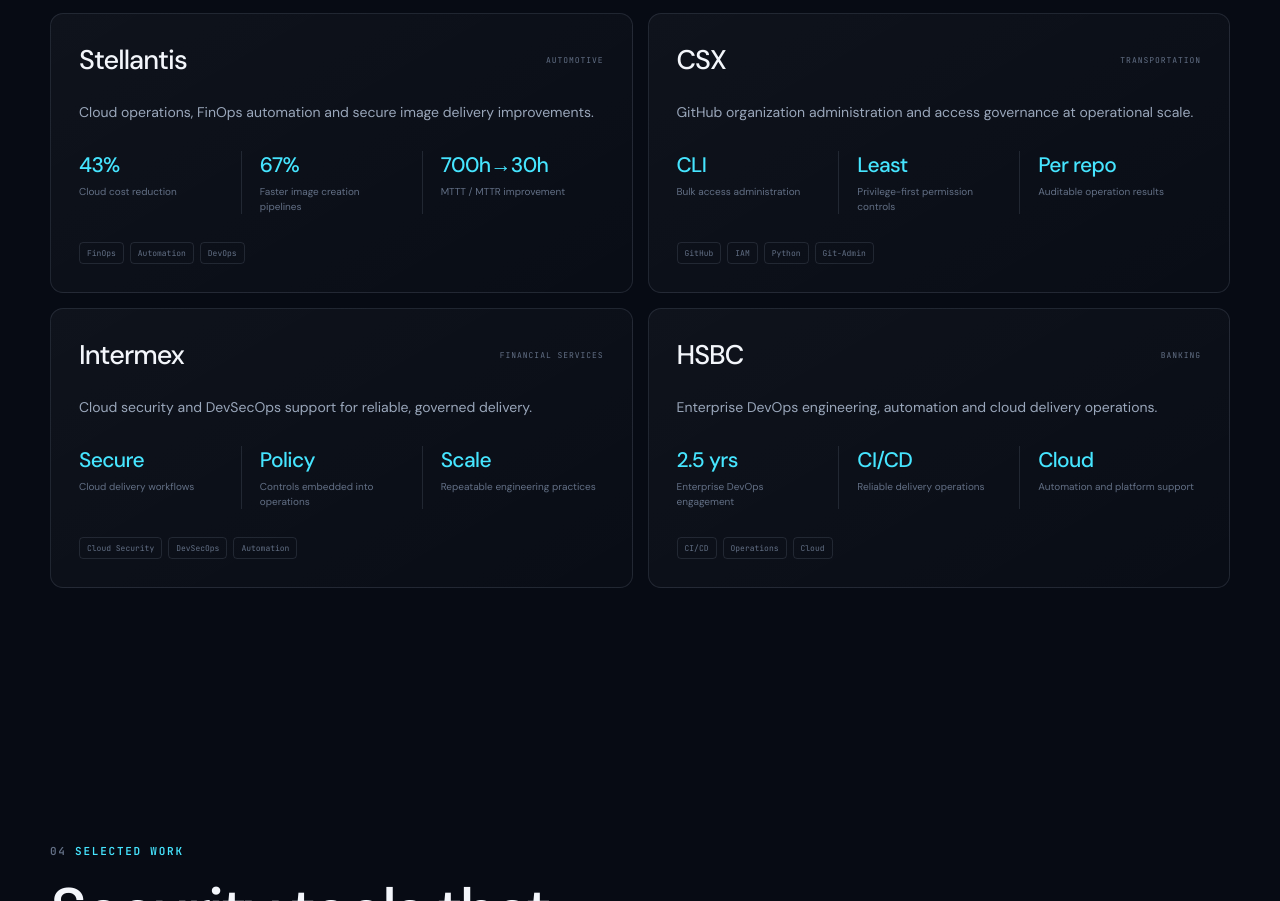
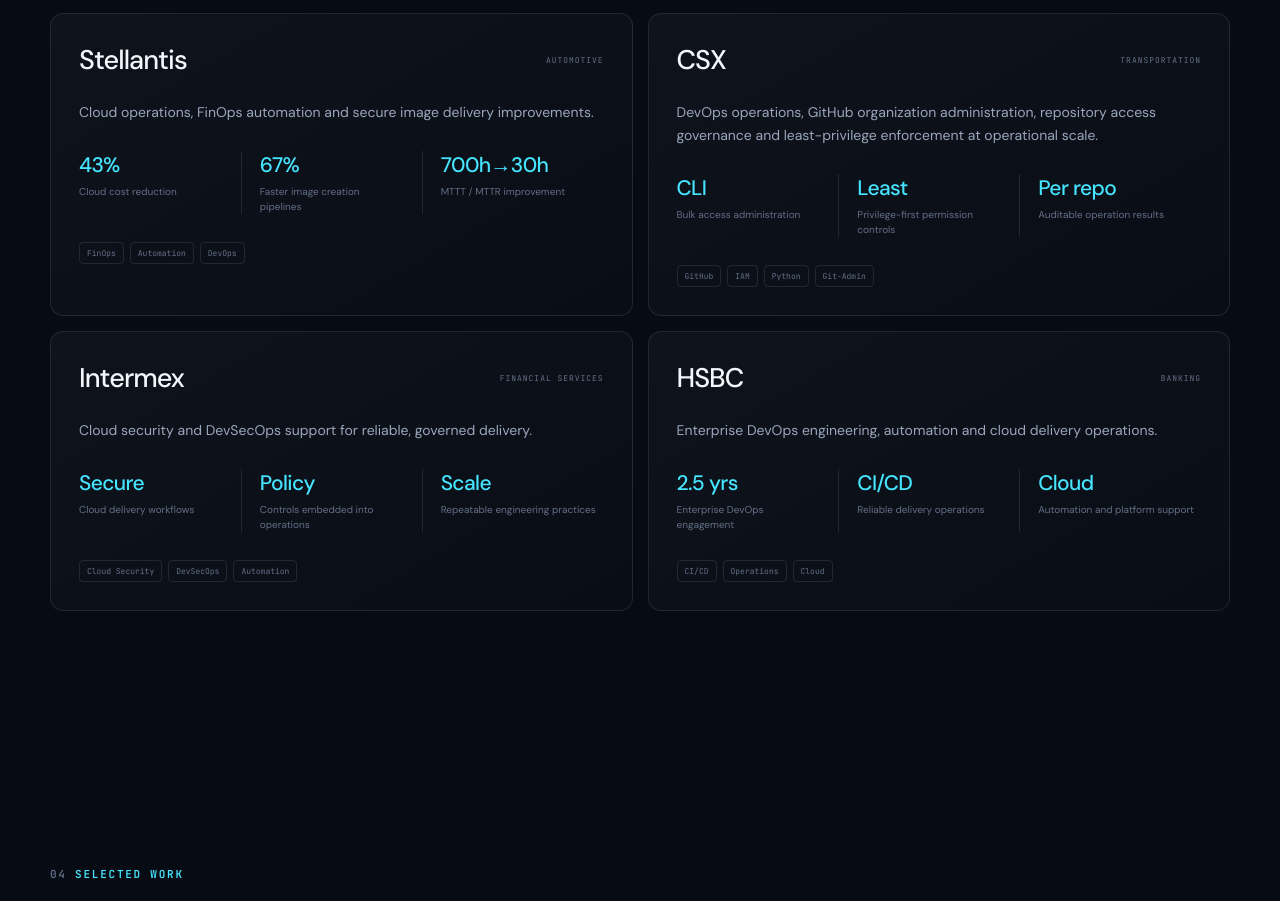
Before and after one commit to PrashantAHD/PrashantAHD, a plain HTML site: page index.html in a window 1280 px wide. Shown: the part 3305-4206 px from the top of the page. Drawn offline with Linux system fonts and the light colour scheme.

Commit message:
style: clarify CSX client work
Co-authored-by: Copilot <223556219+Copilot@users.noreply.github.com>

```diff
--- a/index.html
+++ b/index.html
@@ -196,7 +196,7 @@
         </article>
         <article class="client-card reveal">
           <div class="client-card-head"><span class="client-name">CSX</span><span>TRANSPORTATION</span></div>
-          <p>GitHub organization administration and access governance at operational scale.</p>
+          <p>DevOps operations, GitHub organization administration, repository access governance and least-privilege enforcement at operational scale.</p>
           <ul>
             <li><strong>CLI</strong><span>Bulk access administration</span></li>
             <li><strong>Least</strong><span>Privilege-first permission controls</span></li>
```
